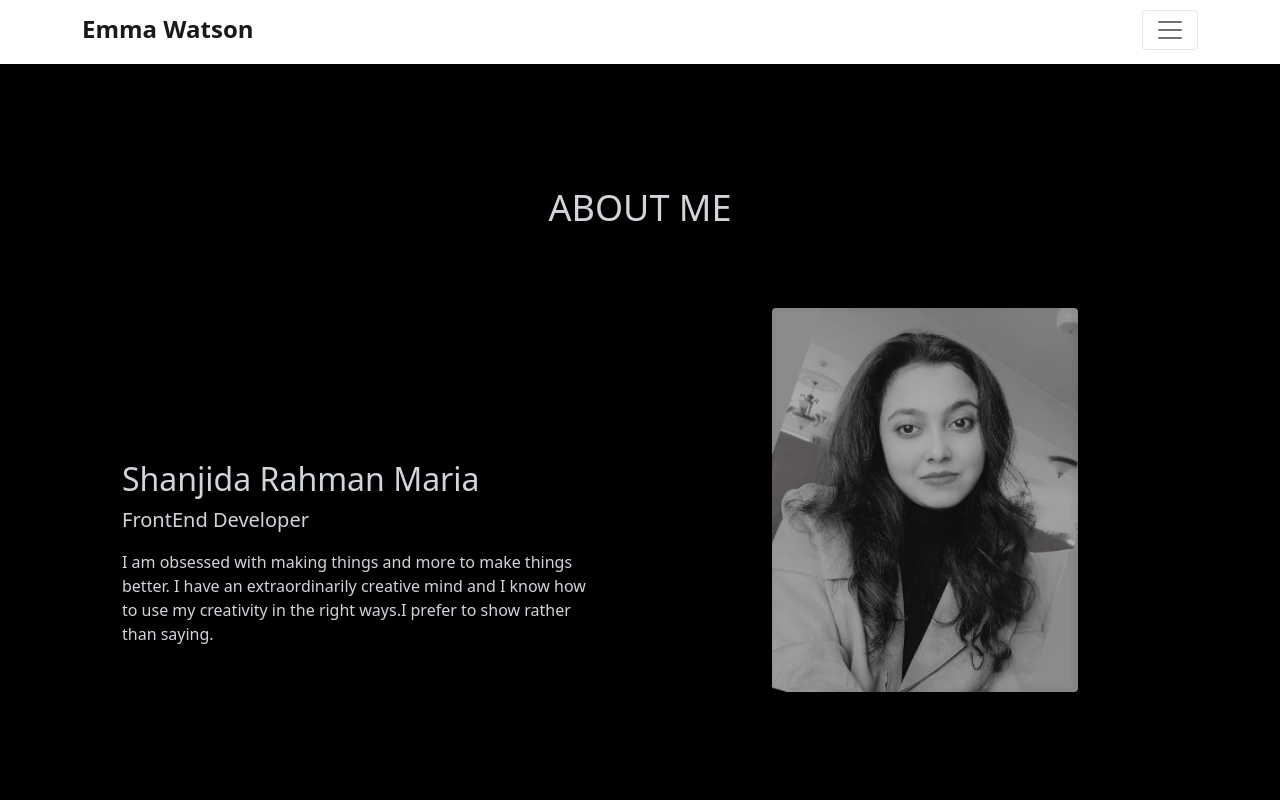
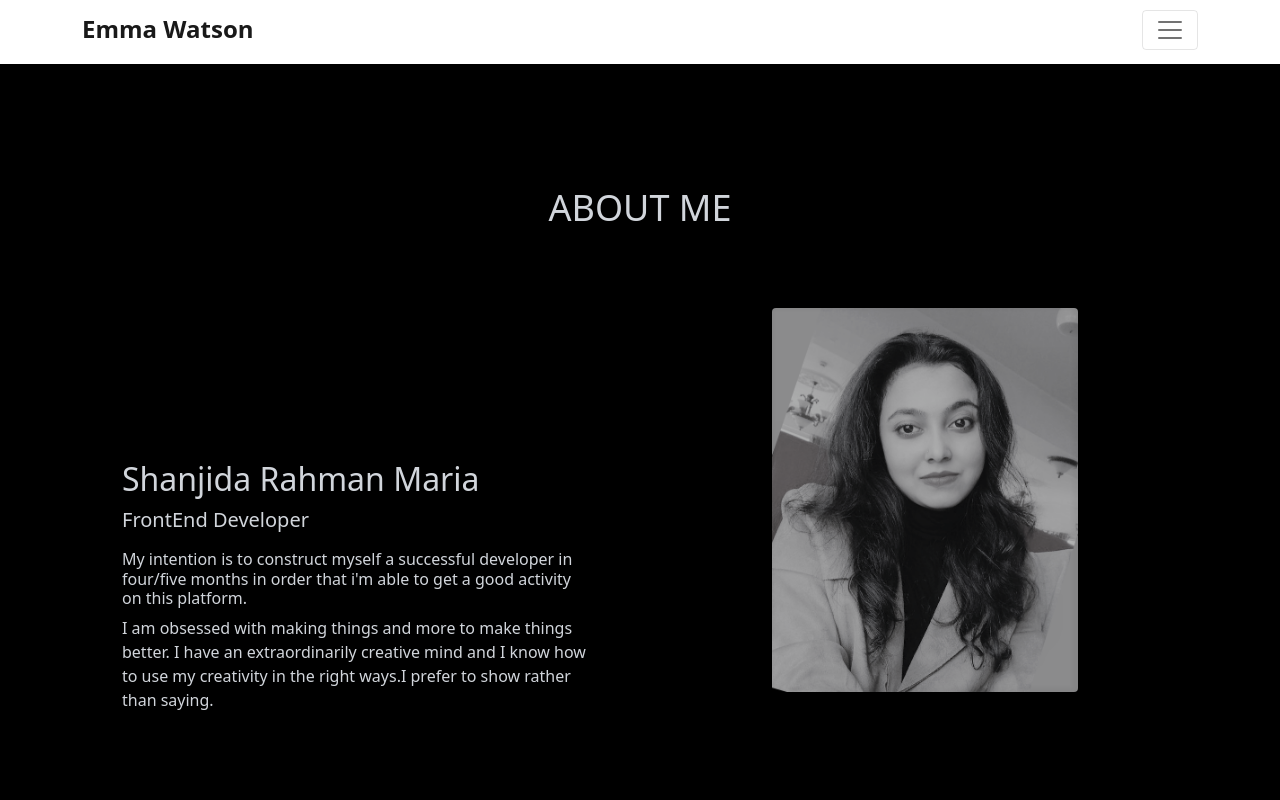
Before and after one commit to Maria-07/Independent-service-provider, a React (Create React App) app: page /aboutme in a window 1280 px wide. Shown: the top 800 px of the page. Built offline with nearby package versions, Linux system fonts and the light colour scheme; no server answers; sample sign-in values are in the browser's storage.

Commit message:
reedme file added

```diff
--- a/src/App.js
+++ b/src/App.js
@@ -21,7 +21,7 @@ function App() {
         <Route path="/" element={<Home></Home>}></Route>
         <Route path="/home" element={<Home></Home>}></Route>
         <Route
-          path="home/:serviceId/:name/:description"
+          path="/:serviceId/:name/:description"
           element={
             <Required>
               <Articles></Articles>
--- a/src/Components/Pages/AboutMe/AboutMe.js
+++ b/src/Components/Pages/AboutMe/AboutMe.js
@@ -18,6 +18,11 @@ const AboutMe = () => {
             <div className="mx-auto md:mt-28 mb-10 p-10">
               <h2 className="">Shanjida Rahman Maria</h2>
               <h3 className=" text-xl mb-3">FrontEnd Developer</h3>
+              <h6>
+                My intention is to construct myself a successful developer in
+                four/five months in order that i'm able to get a good activity
+                on this platform.
+              </h6>
               <p>
                 I am obsessed with making things and more to make things better.
                 I have an extraordinarily creative mind and I know how to use my
--- a/src/Components/Pages/Home/Articles/Articles.js
+++ b/src/Components/Pages/Home/Articles/Articles.js
@@ -2,7 +2,7 @@ import React from "react";
 import { useParams } from "react-router-dom";
 
 const Articles = () => {
-  const { serviceId, name, description, img } = useParams();
+  const { name, description } = useParams();
   return (
     <div className="container my-32 p-5 border-2">
       {/* <h1>{serviceId}</h1> */}
```
Also changed, not shown: 1 other file (tests, documents, lock files or other folders).
